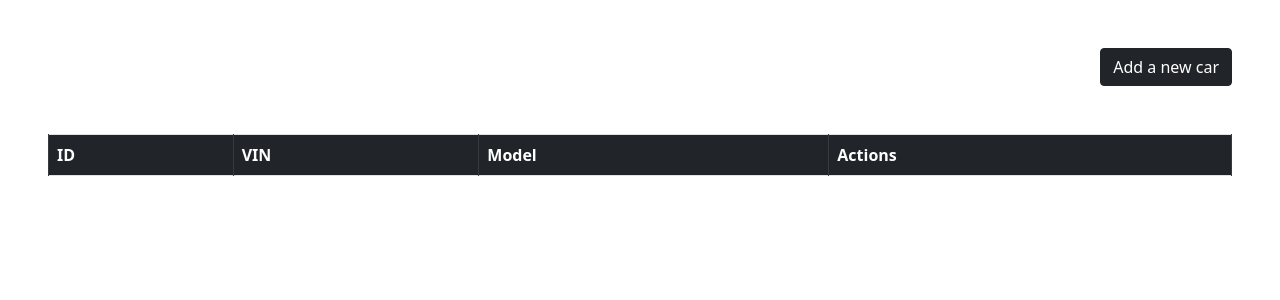
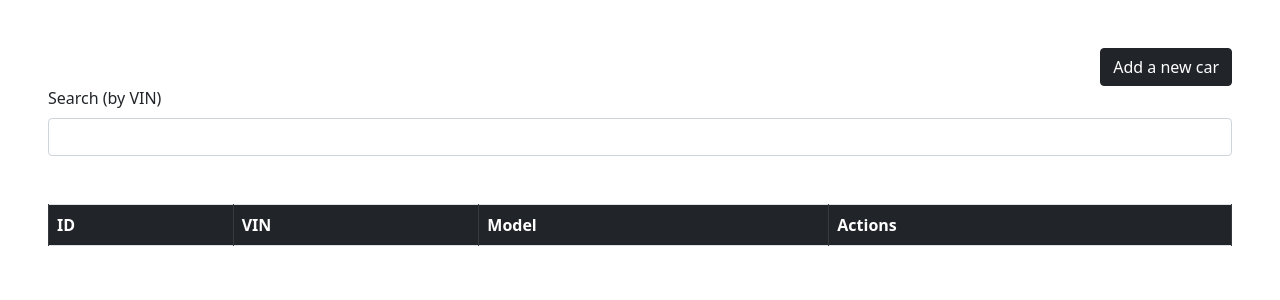
Before and after one commit to MajdSheikh/python_team_project, a Django app: template carchive_proj/carchive_app/templates/cars_dashboard.html in a window 1280 px wide. Shown: the part 97-397 px from the top of the page. Run offline with Django 3.2, Linux system fonts and the light colour scheme; the template is opened without the code that fills it, so the values that code supplies are empty.

Commit message:
Added the search by vin feature to the dashboard

```diff
--- a/carchive_proj/carchive_app/templates/cars_dashboard.html
+++ b/carchive_proj/carchive_app/templates/cars_dashboard.html
@@ -7,6 +7,7 @@
     <meta name="viewport" content="width=device-width, initial-scale=1.0">
     <link href="https://cdn.jsdelivr.net/npm/bootstrap@5.0.2/dist/css/bootstrap.min.css" rel="stylesheet"
         integrity="sha384-EVSTQN3/azprG1Anm3QDgpJLIm9Nao0Yz1ztcQTwFspd3yD65VohhpuuCOmLASjC" crossorigin="anonymous">
+    <script src="https://ajax.googleapis.com/ajax/libs/jquery/3.6.0/jquery.min.js"></script>
     <title>Carchive®</title>
 </head>
 
@@ -29,8 +30,13 @@
     </header>
     <main class="m-5">
         <div class="text-end"><a href="/add_new_car/" class="btn btn-dark">Add a new car</a></div>
+        <div>
+            <label for="vin_search" class="form-label">Search (by VIN)</label>
+            <input type="search" name="vin_search" id="vin_search" class="form-control" style="text-transform:uppercase"
+                maxlength="17" oninput="search()">
+        </div>
         <div class="my-5">
-            <table class="table table-bordered">
+            <table class="table table-bordered" id="search_results">
                 <tr>
                     <th class="table-dark">ID</th>
                     <th class="table-dark">VIN</th>
@@ -52,7 +58,34 @@
 
     </main>
 
+    <script>
+        function search(){
+            searchKey=document.getElementById('vin_search').value.toUpperCase()
+            $.ajax(
+                {
+                    type:"GET",
+                    url: "/find_by_vin/",
+                    data:{
+                        key:searchKey
+                    },
+                    success: function( response )
+                    {
+                        var results=response['results']
+                        console.log(response['results'])
+                        var table_of_content=document.getElementById('search_results')
+                        console.log(table_of_content)
+                        table_of_content.innerHTML=''
+                        table_of_content.innerHTML+=('<tr><th class="table-dark">ID</th><th class="table-dark">VIN</th><th class="table-dark">Model</th><th class="table-dark">Actions</th></tr>')
+                        for(i=0;i<results.length;i++){
+                            table_of_content.innerHTML+=(
+                        '<tr><td>'+results[i]['id']+'</td><td>'+results[i]['vin']+'</td><td>'+results[i]['model']+'</td><td><a href="/show_car/'+results[i]['id']+'/">show</a> | <a href="/edit_car/'+results[i]['id']+'/">edit</a> | <a href="/delete_car/'+results[i]['id']+'/">delete</a></td></tr>')
+                        }
 
+                        // '<tr><td>'+results[i]['id']+'</td><td>'+results[i]['vin']+'</td><td>'+results[i]['model']+'</td><td><a href="/show_car/'+results[i]['id']+'/">show</a> | <a href="/edit_car/'+results[i]['id']+'/">edit</a> | <a href="/delete_car/'+results[i]['id']+'/">delete</a></td></tr>
+                    }
+                });
+            }
+    </script>
 </body>
 
 </html>
--- a/carchive_proj/carchive_app/urls.py
+++ b/carchive_proj/carchive_app/urls.py
@@ -10,6 +10,7 @@ urlpatterns=[
     path('change_password/',views.change_password),
     path('update_password/',views.update_password),
     path('dashboard/',views.cars_dashboard),
+    path('find_by_vin/',views.find_by_vin),
     path('add_new_car/',views.add_new_car),
     path('create_new_car/',views.create_car),
     path('edit_car/<id>/',views.edit_car),
```
Also changed, not shown: carchive_proj/carchive_app/views.py (+51 -4 lines).
